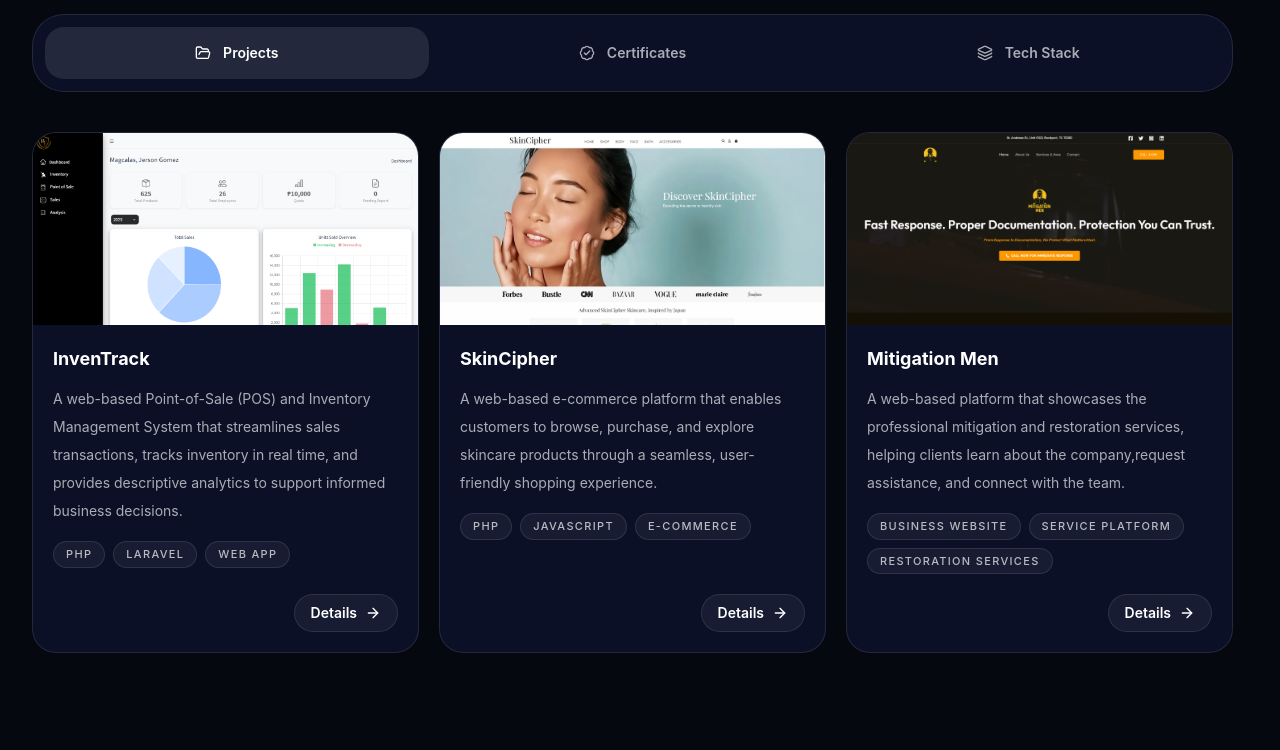
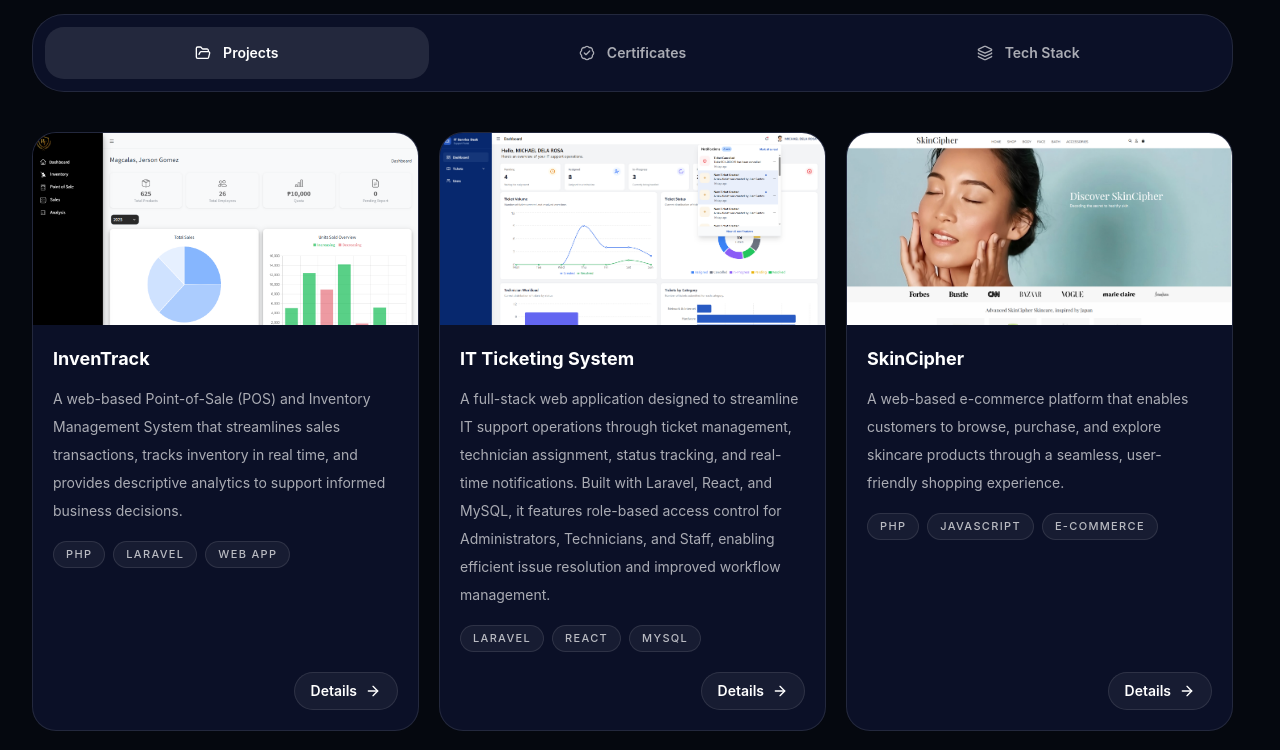
Before and after one commit to ryuma-eng/Portfolio, a React (Vite) app: page / in a window 1280 px wide. Shown: the part 1740-2490 px from the top of the page. Built offline with nearby package versions, Linux system fonts and the light colour scheme.

Commit message:
push IT Ticketing System Project

```diff
--- a/src/components/AboutSection.jsx
+++ b/src/components/AboutSection.jsx
@@ -4,7 +4,7 @@ import { useEffect, useRef, useState } from "react";
 import { Award, Download, FolderOpen, Globe } from "lucide-react";
 // import rjImage from "../assets/rj-profile.png";
 import rjImage from "../assets/rj-grad-pic.png";
-import resumePdf from "../assets/Ricardo_Jose_David_Resume.pdf";
+import resumePdf from "../assets/DAVID_RICARDO_JOSE_C_RESUME_SOFTWARE_ENGINEER.pdf";
 
 const stats = [
     {
--- a/src/components/PortfolioSection.jsx
+++ b/src/components/PortfolioSection.jsx
@@ -19,6 +19,7 @@ import cert3 from "../assets/portfolio/certificates/3.png";
 import inventrackImg from "../assets/portfolio/projects/inventrack.png";
 import skincipherImg from "../assets/portfolio/projects/skincipher.png";
 import mitigationMenImg from "../assets/portfolio/projects/mitigationmen.png";
+import ticketsystem from "../assets/portfolio/projects/ticketsystem.png";
 import { Link, useLocation } from "react-router-dom";
 
 const tabs = [
@@ -34,7 +35,15 @@ const projects = [
         description: "A web-based Point-of-Sale (POS) and Inventory Management System that streamlines sales transactions, tracks inventory in real time, and provides descriptive analytics to support informed business decisions.",
         tags: ["PHP", "Laravel", "Web App"],
         image: inventrackImg,
-        liveDemo: "https://inven-track.com/"
+        liveDemo: ""
+    },
+    {
+        slug: "ticketingsystem",
+        title: "IT Ticketing System",
+        description: "A full-stack web application designed to streamline IT support operations through ticket management, technician assignment, status tracking, and real-time notifications. Built with Laravel, React, and MySQL, it features role-based access control for Administrators, Technicians, and Staff, enabling efficient issue resolution and improved workflow management.",
+        tags: ["Laravel", "React", "MySQL"],
+        image: ticketsystem,
+        liveDemo: ""
     },
     {
         slug: "skincipher",
--- a/src/data/projectsData.js
+++ b/src/data/projectsData.js
@@ -1,15 +1,15 @@
 import inventrackImg from "../assets/portfolio/projects/inventrack.png";
 import skincipherImg from "../assets/portfolio/projects/skincipher.png";
 import mitigationMenImg from "../assets/portfolio/projects/mitigationmen.png";
-
+import ticketsystem from "../assets/portfolio/projects/ticketsystem.png";
 export const projectsData = {
     inventrack: {
         slug: "inventrack",
         title: "InvenTrack",
         description: "A web-based Point-of-Sale (POS) and Inventory Management System that streamlines sales transactions, manages real-time inventory updates, and provides analytical insights to support better business decisions. The system enables efficient product management, stock monitoring, item movement analysis, seasonal sales tracking, printable receipts, and performance reports to improve inventory planning and overall operational efficiency.",
         image: inventrackImg,
-        liveDemo: "https://inven-track.com/login",
-        repository: "https://github.com/Hiroe10/InvenTrack.git",
+        // liveDemo: "https://inven-track.com/login",
+        // repository: "https://github.com/Hiroe10/InvenTrack.git",
         techStack: ["PHP", "Laravel", "Bootstrap", "HTML", "CSS", "Javascript", "Figma"],
         keyFeatures: [
             "Point-of-Sale (POS) Transactions",
@@ -20,13 +20,27 @@ export const projectsData = {
             "Sales Quota Tracking",
         ],
     },
+    ticketingsystem: {
+        slug: "ticketingsystem",
+        title: "IT Ticketing System",
+        description: "A full-stack web application designed to streamline IT support operations through ticket management, technician assignment, status tracking, and real-time notifications. Built with Laravel, React, and MySQL, it features role-based access control for Administrators, Technicians, and Staff, enabling efficient issue resolution and improved workflow management.",
+        image: ticketsystem,
+        techStack: ["Laravel", "React", "MySQL"],
+        keyFeatures: [
+            "Dashboard Analytics",
+            "Live Updates",
+            "Technician Workload Monitoring",
+            "Status Tracking",
+            "User Management"
+        ],
+    },
     skincipher: {
         slug: "skincipher",
         title: "SkinCipher",
         description: "A web-based e-commerce platform that provides customers with a seamless shopping experience by allowing them to browse, explore, and purchase skincare products online. The system offers convenient product discovery, secure transactions, and an organized product management process to improve customer engagement and enhance the overall online shopping experience.",
         image: skincipherImg,
         liveDemo: "",
-        repository: "https://github.com/ryuma-eng/SkinCipher.git",
+        // repository: "https://github.com/ryuma-eng/SkinCipher.git",
         techStack: ["PHP", "JavaScript", "HTML", "CSS", "Bootstrap"],
         keyFeatures: [
             "Product Catalog",
@@ -40,8 +54,8 @@ export const projectsData = {
         title: "Mitigation Men",
         description: "A web-based platform that showcases professional mitigation and restoration services, allowing clients to explore the company's expertise, learn about available services, request assistance, and easily connect with the team. The platform provides service information, project showcases, and convenient communication channels to improve customer engagement and streamline service inquiries.",
         image: mitigationMenImg,
-        liveDemo: "https://mitigationmen.com/",
-        repository: "",
+        // liveDemo: "https://mitigationmen.com/",
+        // repository: "",
         techStack: ["Wordpress", "Spectra", "Astra"],
         keyFeatures: [
             "Service Showcase",
@@ -50,6 +64,7 @@ export const projectsData = {
             "Responsive Design"
         ],
     },
+
 };
 
 export const getProjectBySlug = (slug) => projectsData[slug] ?? null;
```
Also changed, not shown: src/assets/portfolio/projects/ticketsystem.png (added), 1 other file (tests, documents, lock files or other folders).
